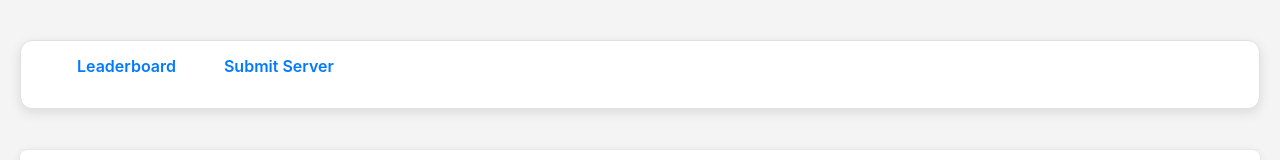
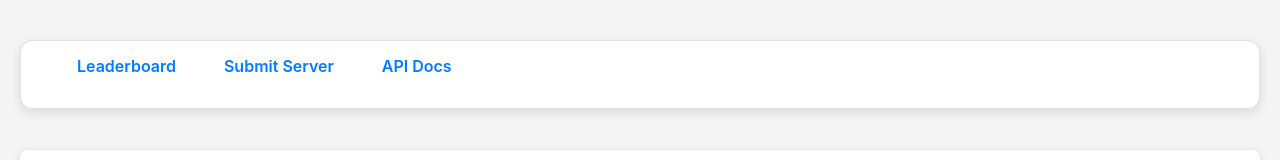
Before and after one commit to spawnfather/leaderboard, a plain HTML site: page privacy/index.html in a window 1280 px wide. Shown: the top 160 px of the page. Drawn offline with Linux system fonts and the light colour scheme.

Commit message:
Update index.html

```diff
--- a/privacy/index.html
+++ b/privacy/index.html
@@ -31,6 +31,7 @@
                 <ul>
                     <li><a href="/leaderboard">Leaderboard</a></li>
                     <li><a href="/submit">Submit Server</a></li>
+                    <li><a href="/api">API Docs</a></li>
                 </ul>
             </nav>
         </div>
```
